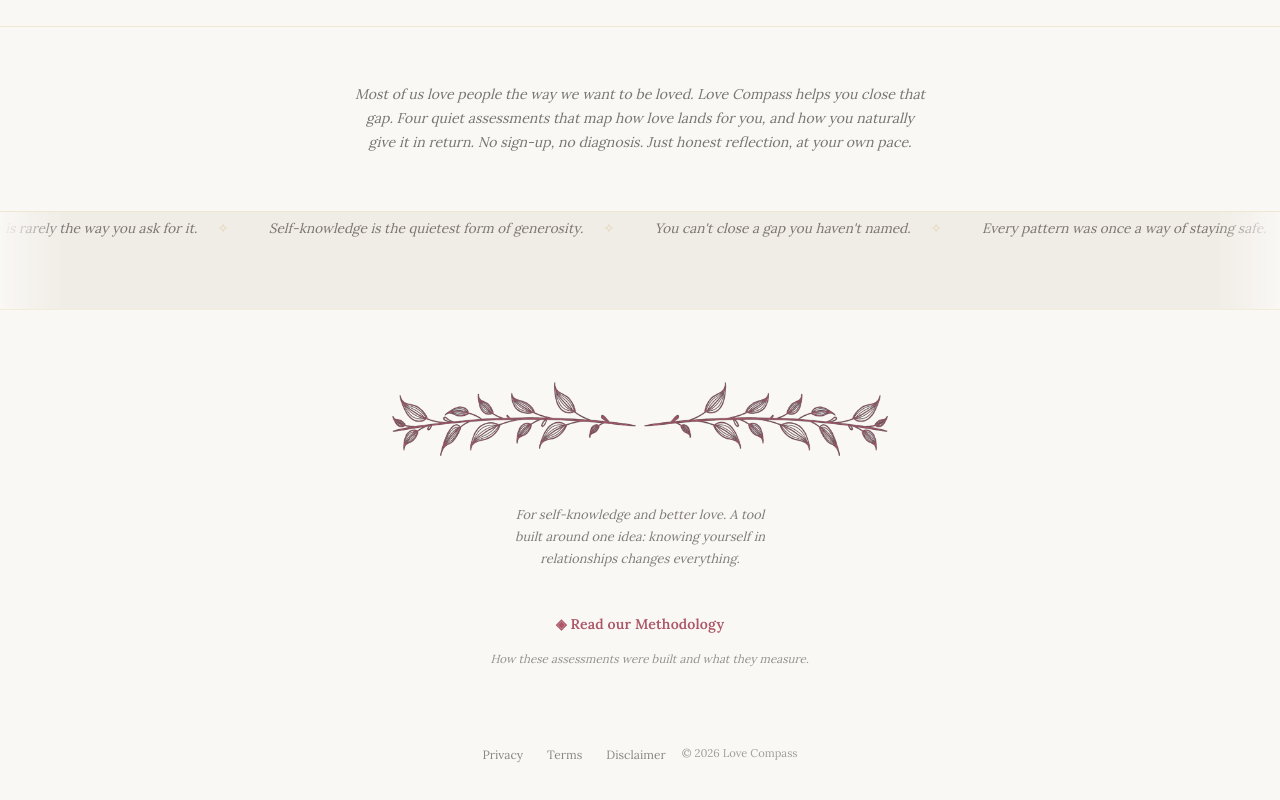
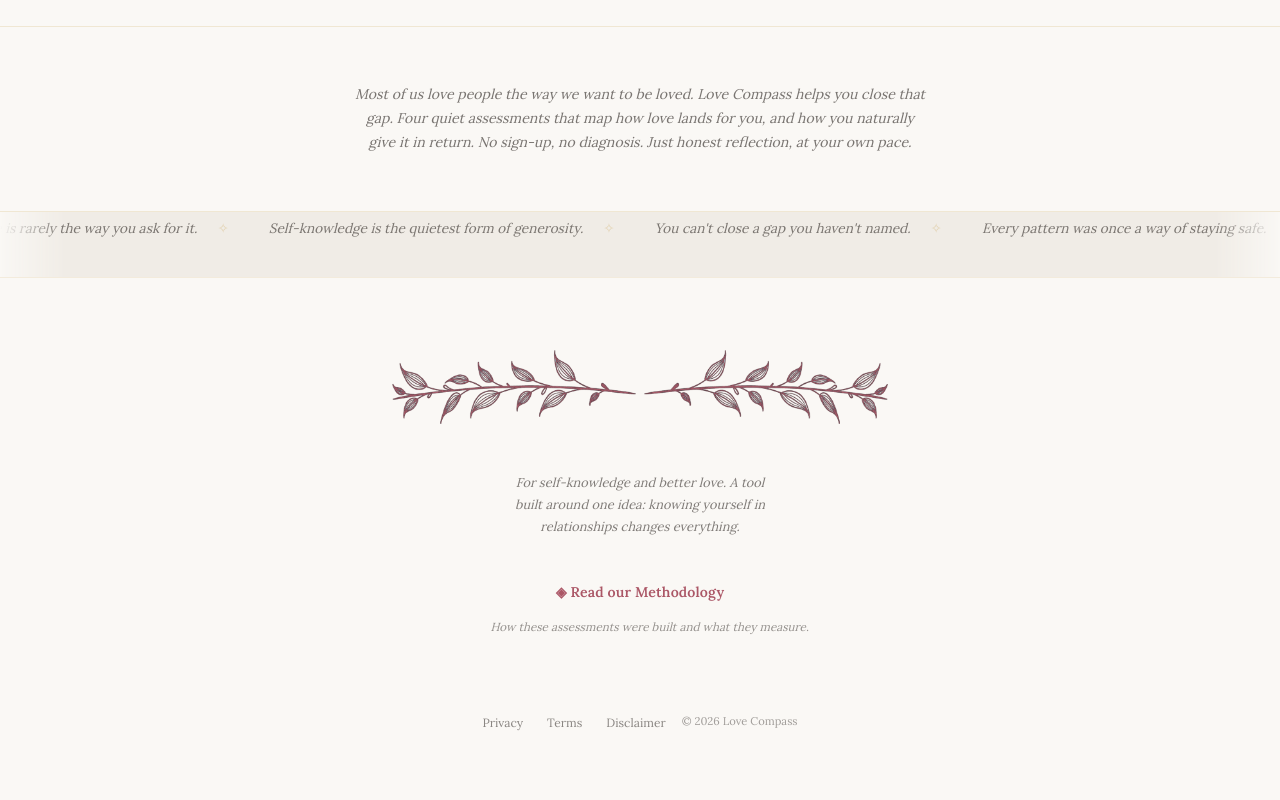
Before and after one commit to kynaruniverse/love-compass, a Next.js app: page / in a window 1280 px wide. Shown: the part 1813-2613 px from the top of the page. Built offline with nearby package versions, Linux system fonts and the light colour scheme.

Commit message:
update globals.css

```diff
--- a/app/globals.css
+++ b/app/globals.css
@@ -410,7 +410,8 @@
 .lc-quote-marquee {
   overflow: hidden;
   background: var(--surface-muted);
-  padding: 0.35rem 0 calc(0.35rem + 64px + env(safe-area-inset-bottom, 0px));
+  padding: 0.35rem 0;
+  padding-bottom: calc(0.35rem + 2rem + env(safe-area-inset-bottom, 0px));
   -webkit-mask-image: linear-gradient(to right, transparent 0, #000 4rem, #000 calc(100% - 4rem), transparent 100%);
   mask-image: linear-gradient(to right, transparent 0, #000 4rem, #000 calc(100% - 4rem), transparent 100%);
 }
```
